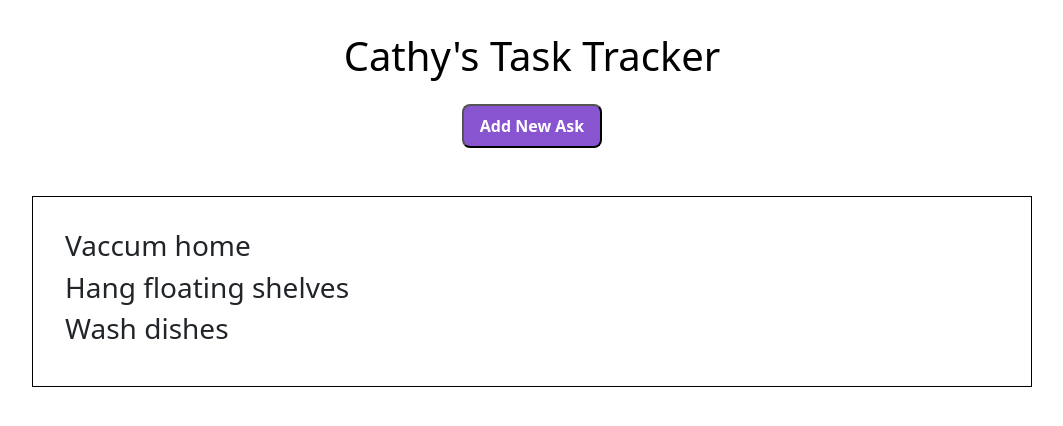
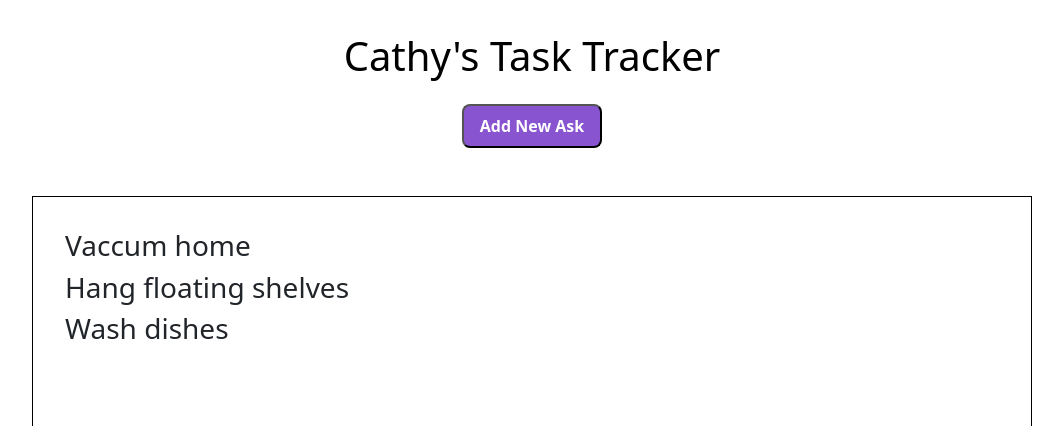
Before and after one commit to Cathy347Le/React-Task-App, a React (Create React App) app: page / in a window 1280 px wide. Shown: the top 426 px of the page, without its empty margins (108-1171 px from the left). Built offline with nearby package versions, Linux system fonts and the light colour scheme.

Commit message:
lift tasks state to app.js

```diff
--- a/src/App.js
+++ b/src/App.js
@@ -1,13 +1,34 @@
+import React, { useState } from "react";
 import "./App.scss";
 import Header from "./Components/Header";
 import TaskList from "./Components/TaskList";
 
 function App() {
+  const [tasks, setTasks] = useState([
+    {
+      id: 1,
+      title: "Vaccum home",
+      date: "Saturday",
+      completed: false,
+    },
+    {
+      id: 2,
+      title: "Hang floating shelves",
+      date: "Friday",
+      completed: false,
+    },
+    {
+      id: 3,
+      title: "Wash dishes",
+      date: "Friday",
+      completed: false,
+    },
+  ]);
   return (
     <div className="App">
       <Header name="Cathy" />
       <main>
-        <TaskList />
+        <TaskList tasks={tasks} />
       </main>
     </div>
   );
--- a/src/App.scss
+++ b/src/App.scss
@@ -21,5 +21,6 @@ main {
 .task-list-container {
   border: 1px solid black;
   min-width: 1000px;
+  min-height: 500px;
   padding: 32px;
 }
--- a/src/Components/TaskList.js
+++ b/src/Components/TaskList.js
@@ -1,27 +1,4 @@
-import React, { useState } from "react";
-
-function TaskList() {
-  const [tasks, setTasks] = useState([
-    {
-      id: 1,
-      title: "Vaccum home",
-      date: "Saturday",
-      completed: false,
-    },
-    {
-      id: 2,
-      title: "Hang floating shelves",
-      date: "Friday",
-      completed: false,
-    },
-    {
-      id: 3,
-      title: "Wash dishes",
-      date: "Friday",
-      completed: false,
-    },
-  ]);
-
+function TaskList({ tasks }) {
   return (
     <div className="task-list-container">
       {tasks.map((task) => (
```
Also changed, not shown: 1 other file (tests, documents, lock files or other folders).
